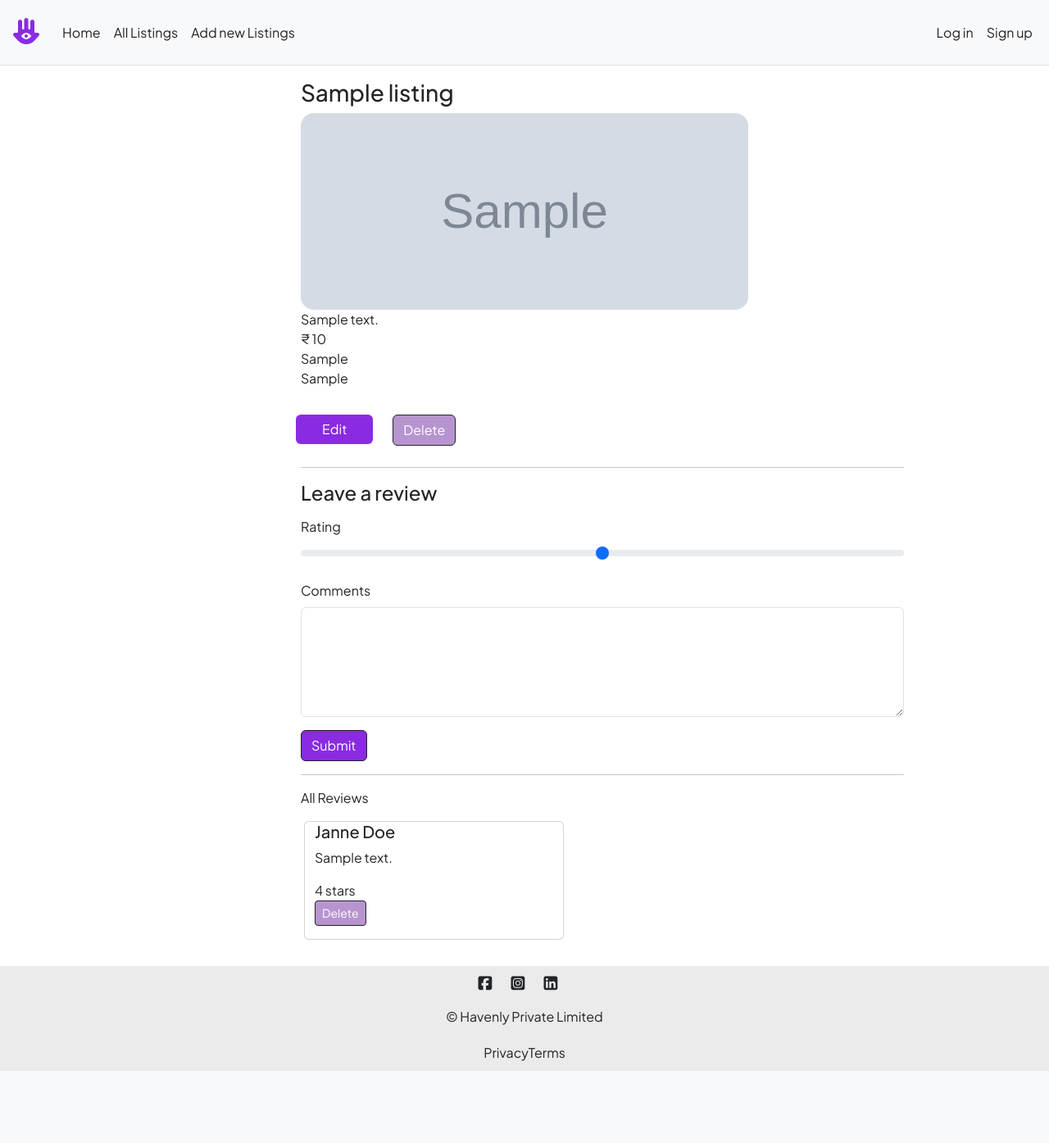
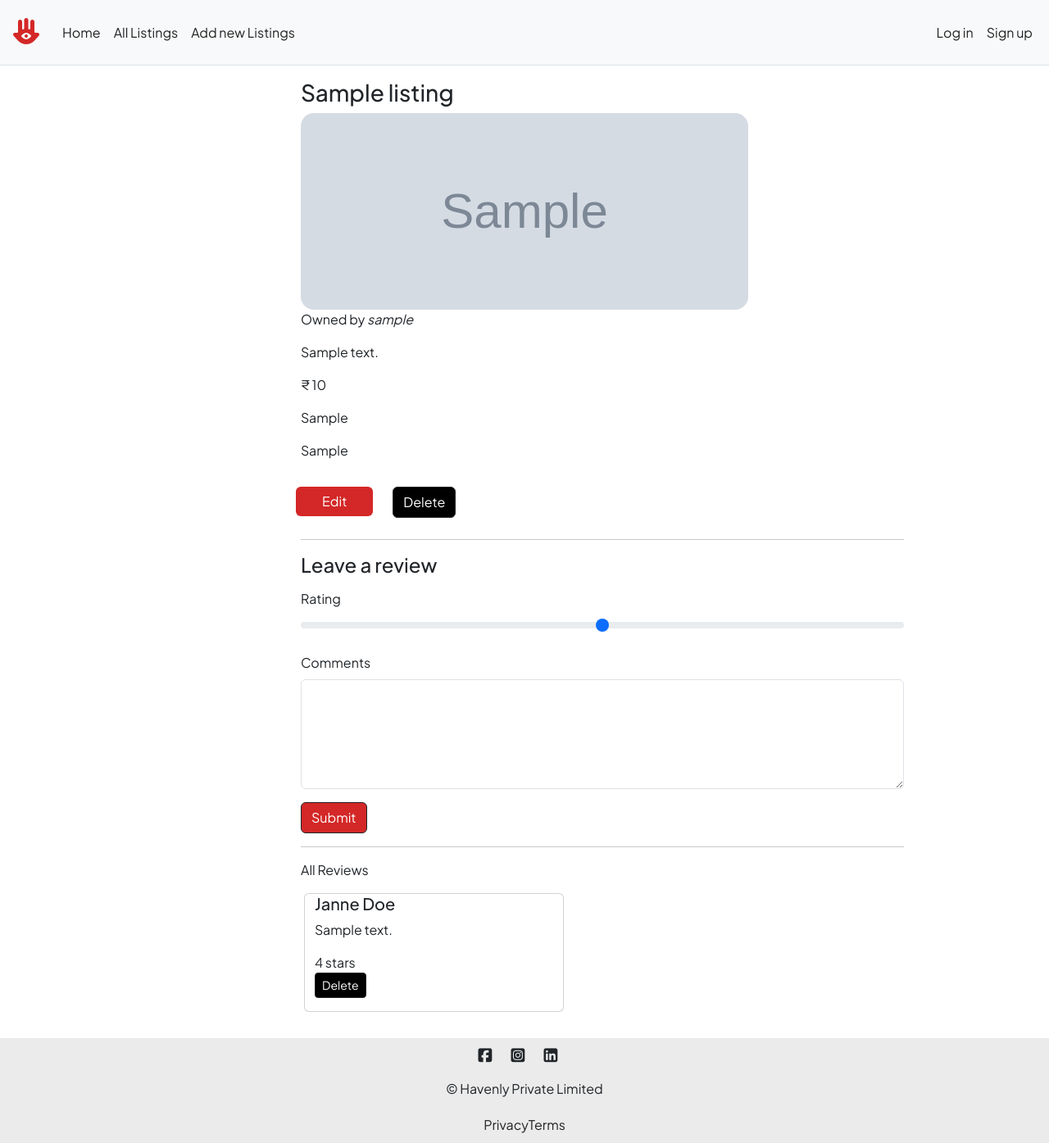
Before and after one commit to DevAaaryan/Havenly, a Node server app: page /listings/600000000000000000000001 in a window 1280 px wide. Shown: the whole page at 82% size. Before the commit the page ends 1307 px from the top, so only its background shows below. Run offline with Node 20, Linux system fonts and the light colour scheme; tables that the repository leaves empty hold one stand-in row (values such as "Sample post"); grey boxes marked "Sample" are stand-in pictures; some libraries are stand-ins or nearby versions.

Commit message:
updated code

```diff
--- a/init/index.js
+++ b/init/index.js
@@ -15,6 +15,7 @@ async function main() {
 
 const initdb = async()=>{
     await Listing.deleteMany({});
+    initData.data = initData.data.map((obj)=>({...obj, owner:"68dfcff6d5850ab69c9e7243"}))
     await Listing.insertMany(initData.data);
     console.log("data was initialized")
 }
--- a/models/listing.js
+++ b/models/listing.js
@@ -27,7 +27,11 @@ const listingSchema = new Schema({
             type: Schema.Types.ObjectId,
             ref: "Review"
         }
-    ]
+    ],
+    owner:{
+        type: Schema.Types.ObjectId,
+        ref:"User"
+    }
 });
 
 listingSchema.post("findOneAndDelete", async (listing) => {
--- a/public/css/style.css
+++ b/public/css/style.css
@@ -16,7 +16,7 @@ body{
 }
 
 .fa-hamsa{
-    color: blueviolet;
+    color: rgb(212, 39, 39);
     font-size: 2rem;
 }
 
@@ -93,7 +93,7 @@ body{
 /* New Page */
 
 .add-btn{
-    background-color: blueviolet !important;
+    background-color: rgb(212, 39, 39) !important;
     border: none !important;
 }
 
@@ -122,11 +122,11 @@ body{
 }
 
 .light-bluevoilet{
-    background-color: rgb(183, 148, 207) !important;
+    background-color: black !important;
 }
 
 .bluevoilet{
-    background-color: blueviolet !important;
+    background-color: rgb(212, 39, 39) !important;
     color: white !important;
 }
 
--- a/routes/listing.js
+++ b/routes/listing.js
@@ -35,11 +35,12 @@ router.get("/new", isLoggedIn, wrapAsync(async (req, res) => {
 //Show Route
 router.get("/:id", wrapAsync(async (req, res) => {
     let { id } = req.params;
-    const listing = await Listing.findById(id).populate("reviews");
+    const listing = await Listing.findById(id).populate("reviews").populate("owner");
     if (!listing) {
         req.flash("error", "Listing does not exist");
         return res.redirect("/listings");
     }
+    console.log(listing);
     res.render("./listings/show.ejs", { listing });
 
 })
@@ -48,6 +49,7 @@ router.get("/:id", wrapAsync(async (req, res) => {
 //Create Route
 router.post("/", isLoggedIn, wrapAsync(async (req, res, next) => {
     const newListing = new Listing(req.body.listing);
+    newListing.owner = req.user._id;
     await newListing.save();
     req.flash("success", "New Listing Created!");
     res.redirect("/listings");
--- a/views/listings/show.ejs
+++ b/views/listings/show.ejs
@@ -11,11 +11,20 @@
         <div class="card col-6 offset-3 show-card listing-card">
             <img src="<%= listing.image %>" class="card-img-top show-img" alt="listing_image">
             <div class="card-body">
+                <p class="card-text"> Owned by <i>
+                        <%= listing.owner.username%>
+                    </i> </p>
+
                 <p class="card-text">
-                    <%= listing.description %> <br>
-                        &#8377; <%= listing.price.toLocaleString("en-IN") %> <br>
-                            <%= listing.location %> <br>
-                                <%= listing.country %>
+                    <%= listing.description %>
+                </p>
+                <p class="card-text"> &#8377; <%= listing.price.toLocaleString("en-IN") %>
+                </p>
+                <p class="card-text">
+                    <%= listing.location %>
+                </p>
+                <p class="card-text">
+                    <%= listing.country %>
                 </p>
             </div>
         </div>
@@ -70,7 +79,8 @@
                                     <%= review.rating %> stars
                                 </p>
                             </div>
-                            <form class="mb-3" method="post" action="/listings/<%= listing._id %>/reviews/<%= review._id %>?_method=DELETE">
+                            <form class="mb-3" method="post"
+                                action="/listings/<%= listing._id %>/reviews/<%= review._id %>?_method=DELETE">
                                 <button class="btn btn-dark btn-sm light-bluevoilet">Delete</button>
                             </form>
                         </div>
```
